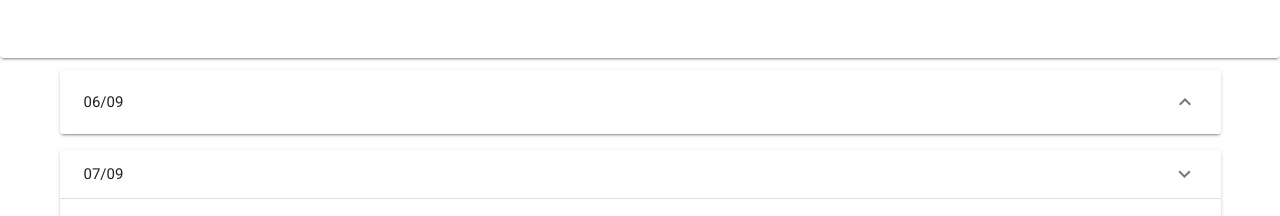
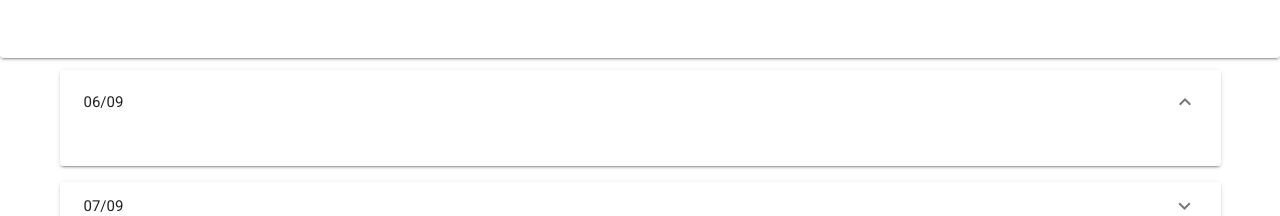
Before and after one commit to brute4s99/akademy-2019, a Vue app: page / in a window 1280 px wide. Both pictures are taken after a click on the button "06/09". Shown: the part 142-358 px from the top of the page. Built offline with nearby package versions, Linux system fonts and the light colour scheme.

Commit message:
Use layout on schedule component
Signed-off-by: Lays Rodrigues <lays.rodrigues@kde.org>

```diff
--- a/src/components/schedule.vue
+++ b/src/components/schedule.vue
@@ -2,25 +2,32 @@
   <v-container>
     <v-expansion-panels>
       <v-expansion-panel v-for="(item , i) in items" :key="i">
-        <v-expansion-panel-header>{{item}}</v-expansion-panel-header>
+        <v-expansion-panel-header>{{item.date}}</v-expansion-panel-header>
+        <v-expansion-panel-content>
+          <Day :schedule="item.schedule" />
+        </v-expansion-panel-content>
       </v-expansion-panel>
     </v-expansion-panels>
   </v-container>
 </template>
 
 <script>
+import Day from "../layouts/day.vue";
 export default {
+  components: {
+    Day
+  },
   data() {
     return {
       items: [
-        "06/09",
-        "07/09",
-        "08/09",
-        "09/09",
-        "10/09",
-        "11/09",
-        "12/09",
-        "13/09"
+        { date: "06/09", schedule: [] },
+        { date: "07/09", schedule: [] },
+        { date: "08/09", schedule: [] },
+        { date: "09/09", schedule: [] },
+        { date: "10/09", schedule: [] },
+        { date: "11/09", schedule: [] },
+        { date: "12/09", schedule: [] },
+        { date: "13/09", schedule: [] }
       ]
     };
   }
```
